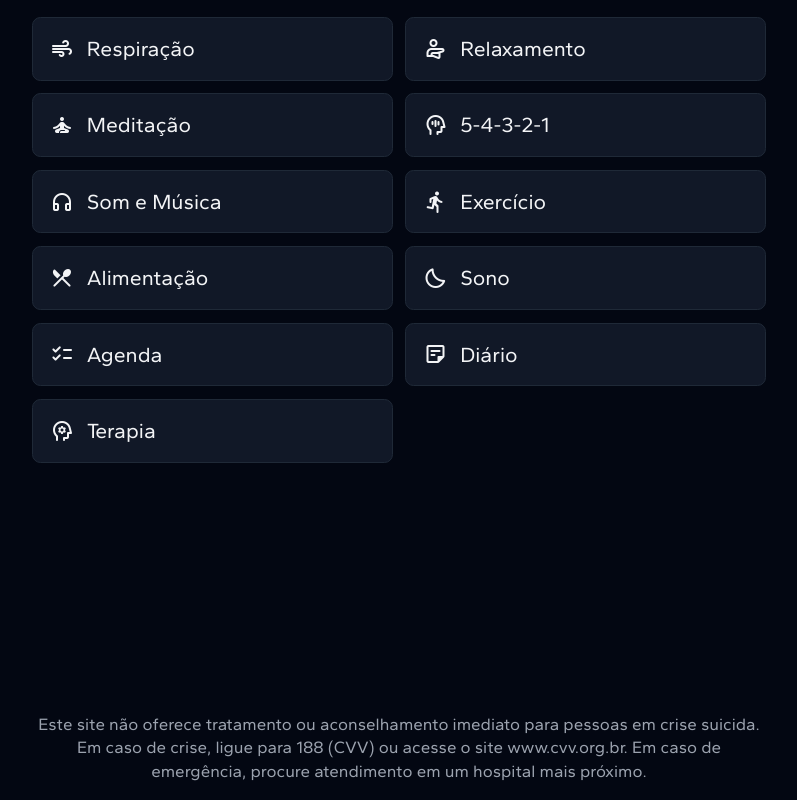
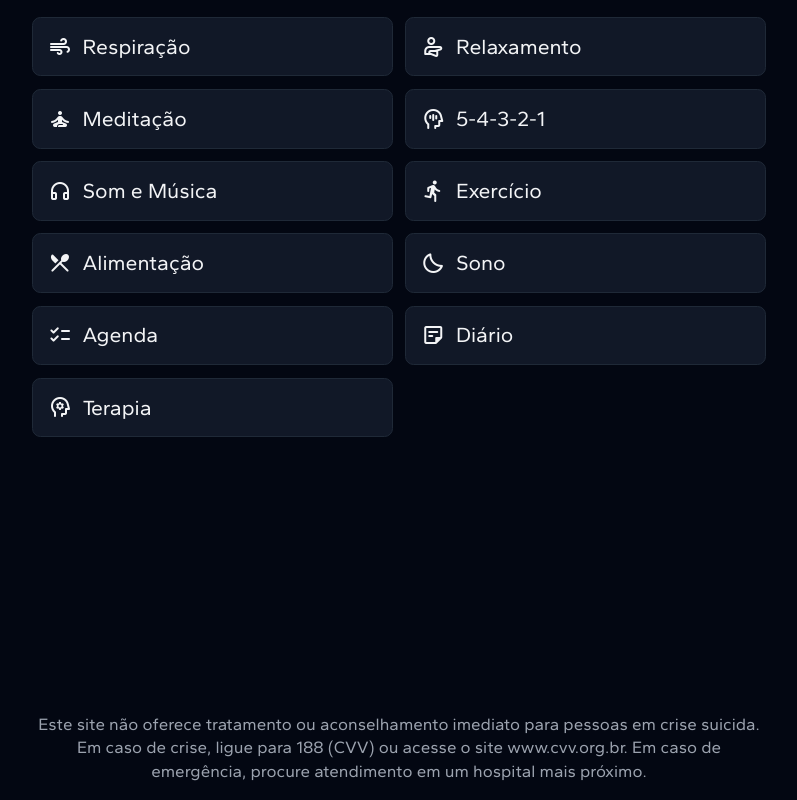
Before and after one commit to kelio-mv/anxiety, a React (Vite) app: page / in a window 1280 px wide. Shown: the whole page, without its empty margins (241-1038 px from the left). Built offline with nearby package versions, Linux system fonts and the light colour scheme.

Commit message:
Less padding and spacing

```diff
--- a/src/pages/Home.jsx
+++ b/src/pages/Home.jsx
@@ -21,7 +21,7 @@ function Home() {
       <div className="grid sm:grid-cols-2 gap-3">
         {items.map(([title, icon, to]) => (
           <Link
-            className="p-4 space-x-3 bg-gray-900 border border-gray-800 rounded-lg"
+            className="p-3.5 space-x-2.5 bg-gray-900 border border-gray-800 rounded-lg"
             key={title}
             to={to}
           >
```
